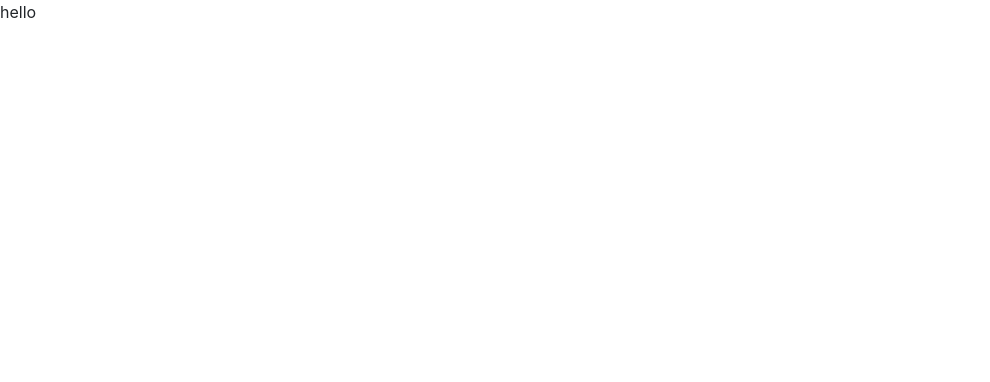
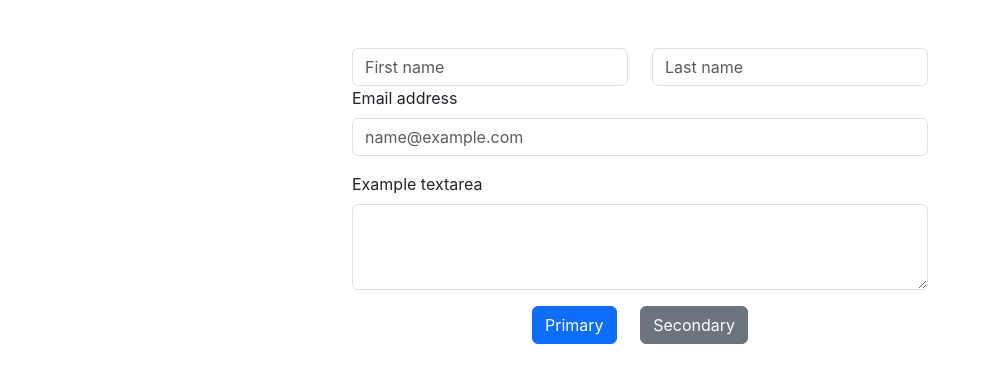
Before and after one commit to JadhavC07/FormValidation, a React (Create React App) app: page / in a window 1280 px wide. Shown: the top 382 px of the page, without its empty margins (0-990 px from the left). Built offline with nearby package versions, Linux system fonts and the light colour scheme.

Commit message:
Initial commit

```diff
--- a/src/Components/Validation.css
+++ b/src/Components/Validation.css
@@ -0,0 +1,7 @@
+.box{
+    width: 600px;
+}
+
+.size{
+    margin: 0 180px;
+}
--- a/src/Components/Validation.js
+++ b/src/Components/Validation.js
@@ -1,20 +1,57 @@
-
-
+import "./Validation.css"
 
 const Validation = () => {
-
-
-
-    return(
-        <>
-        <p>hello</p>
-        </>
-    )
-}
-
-// npm uninstall --save  @mui/material @emotion/react @emotion/styled
-// npm uninstall --save @mui/material @mui/styled-engine-sc styled-components
-
-
+  return (
+    <div className="container-sm my-5 box">
+      <div class="row">
+        <div class="col">
+          <input
+            type="text"
+            class="form-control"
+            placeholder="First name"
+            aria-label="First name"
+          />
+        </div>
+        <div class="col">
+          <input
+            type="text"
+            class="form-control"
+            placeholder="Last name"
+            aria-label="Last name"
+          />
+        </div>
+      </div>
+      <div className="mb-3">
+        <label htmlFor="exampleFormControlInput1" className="form-label">
+          Email address
+        </label>
+        <input
+          type="email"
+          className="form-control"
+          id="exampleFormControlInput1"
+          placeholder="name@example.com"
+        />
+      </div>
+      <div className="mb-3">
+        <label htmlFor="exampleFormControlTextarea1" className="form-label">
+          Example textarea
+        </label>
+        <textarea
+          className="form-control"
+          id="exampleFormControlTextarea1"
+          rows="3"
+        ></textarea>
+      </div>
+      <div className="mb-3 d-flex justify-content-between size">
+        <button type="button" class="btn btn-primary">
+          Primary
+        </button>
+        <button type="button" class="btn btn-secondary">
+          Secondary
+        </button>
+      </div>
+    </div>
+  );
+};
 
 export default Validation;
```
